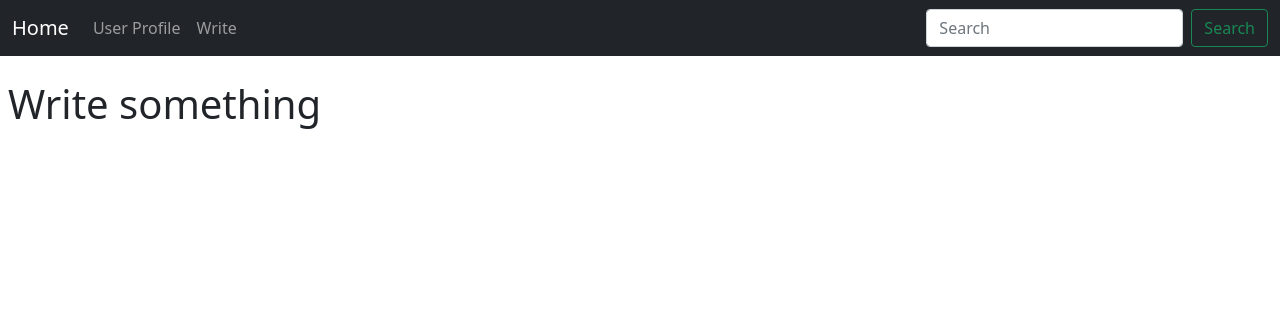
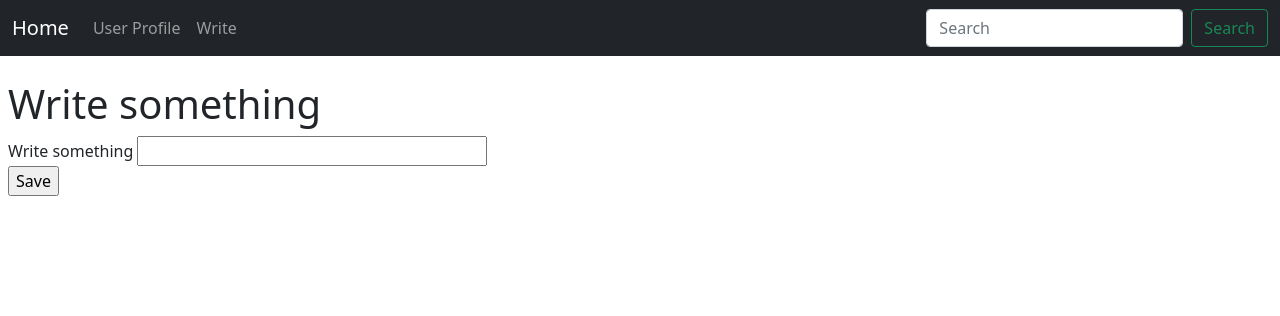
Before and after one commit to sony0505/Palimpsest, a Flask app: template templates/write.html in a window 1280 px wide. Shown: the top 316 px of the page. Run offline with Flask 3, Linux system fonts and the light colour scheme; the template is opened without the code that fills it: values that come from a table or form of the project are taken from there, others are empty.

Commit message:
write page fix

```diff
--- a/main.py
+++ b/main.py
@@ -1,20 +1,42 @@
 from flask import Flask, render_template
+from datetime import datetime
+from flask_wtf import FlaskForm
+from wtforms import StringField, SubmitField
+from wtforms.validators import DataRequired
 
 # Create a Flask app
 app = Flask(__name__)
 print("Flask app created")
+
+# Create a secret key
+app.config['SECRET_KEY'] = 'mysecretkey'
+
+# Create a form
+class DiaryForm(FlaskForm):
+    diary = StringField('Write something', validators=[DataRequired()])
+    submit = SubmitField('Save')
+
 # Define a route for the root URL
 @app.route('/')
 # Define a function to handle requests to the root URL
 def index():
     #return "<h1>Hello, World!</h1>"
     return render_template('index.html')
+
 @app.route('/user/<username>')
 
 def user(username):
     #return "<h1>Hello {}</h1>".format(username)
     user_list = ['Alice', 'Bob', 'Charlie']
     return render_template('user.html', username=username, user_list=user_list)
+
+@app.route('/write', methods=['GET', 'POST'])
+def write():
+    form = DiaryForm()
+    if form.validate_on_submit():
+        diary = form.diary.data
+        return render_template('write.html', diary=diary, date=datetime.now().strftime('%Y-%m-%d'))
+    return render_template('write.html', form=form)
 
 # create a custom error page
 
--- a/templates/write.html
+++ b/templates/write.html
@@ -1,3 +1,4 @@
+
 {% extends "base.html" %}
 
 {% block content %}
@@ -13,4 +14,4 @@
     {{ form.submit() }}
 </form>
 {% endif %}
-{% endblock %}
+{% endblock %}write.html
```
